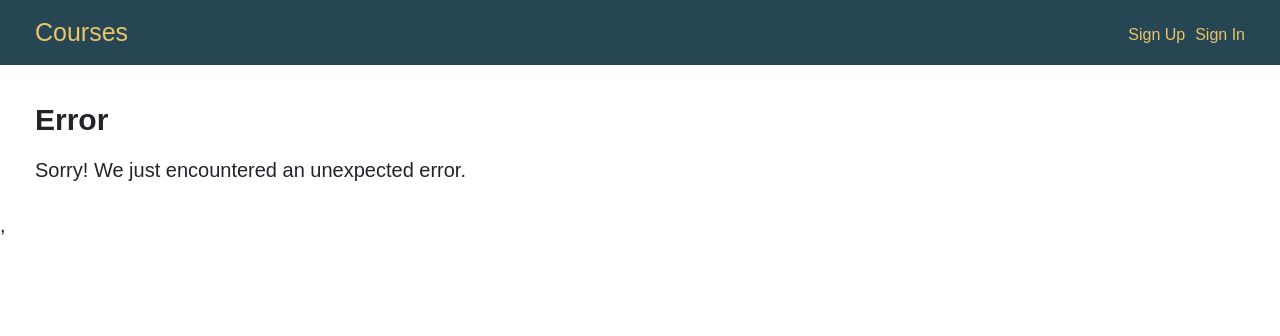
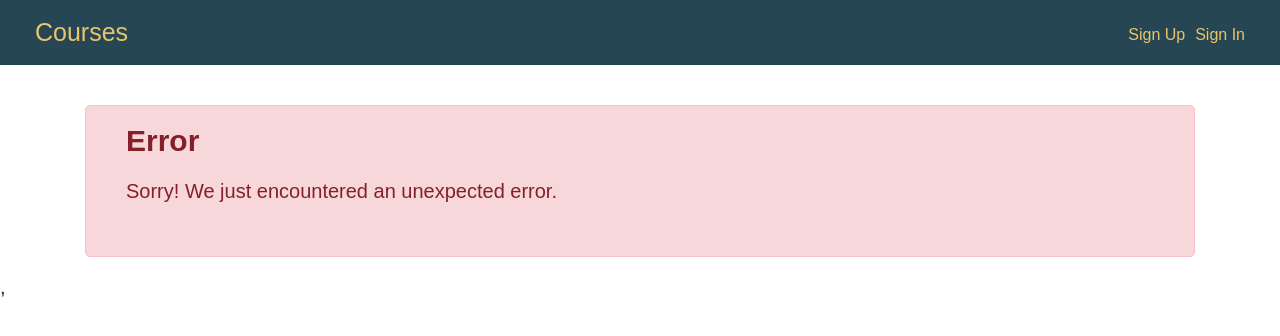
Before and after one commit to schmay33/techdegree-project-10, a React (Create React App) app in the folder client/: page /error in a window 1280 px wide. Shown: the top 336 px of the page. Built offline with nearby package versions, Linux system fonts and the light colour scheme.

Commit message:
Added bootstrap alert

```diff
--- a/client/src/components/Errors/UnhandledError.js
+++ b/client/src/components/Errors/UnhandledError.js
@@ -1,12 +1,17 @@
-import React from 'react'
+import React from "react";
+import { Alert, Container } from "react-bootstrap";
 
 const UnhandledError = () => {
-  return (
-    <div className="wrap">
-        <h2>Error</h2>
-        <p>Sorry! We just encountered an unexpected error.</p>
-    </div>
-  )
-}
+	return (
+		<Container>
+			<Alert variant="danger">
+				<div className="wrap">
+					<h2>Error</h2>
+					<p>Sorry! We just encountered an unexpected error.</p>
+				</div>
+			</Alert>
+		</Container>
+	);
+};
 
-export default UnhandledError
+export default UnhandledError;
```
